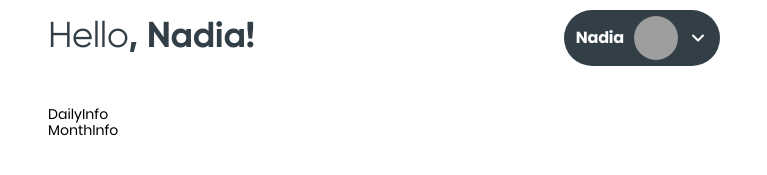
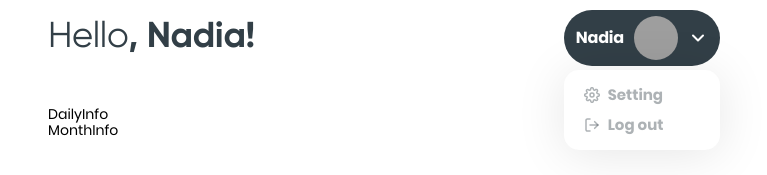
Before and after one commit to Oleksand-Kalinin/Oleksand-Kalinin-go-it-final-project-frontend-solo, a React (Vite) app: page /tracker in a window 1280 px wide. Shown: the part 646-821 px from the top of the page, without its empty margins (256-1023 px from the left). Built offline with nearby package versions, Linux system fonts and the light colour scheme; grey boxes are pictures that could not be loaded.

Commit message:
add component UserBArPopover, add styles for this component

```diff
--- a/src/components/UserBar/UserBar.module.css
+++ b/src/components/UserBar/UserBar.module.css
@@ -3,7 +3,7 @@
     border: none;
     padding: 6px 12px;
     max-width: 137px;
-    background-color: #323f47;
+    background-color: var(--main-color);
 
     align-self: flex-start;
     display: flex;
@@ -24,7 +24,7 @@
     line-height: 1.29;
     letter-spacing: -0.01em;
     text-align: center;
-    color: #fff;
+    color: var(--fifth-color);
 }
 
 .photoUser {
@@ -37,7 +37,6 @@
 .iconArrowUp {
     height: 16px;
     width: 16px;
-    stroke: #fff;
 }
 
 @media only screen and (min-width: 768px) {
--- a/src/components/UserBarPopover/UserBarPopover.module.css
+++ b/src/components/UserBarPopover/UserBarPopover.module.css
@@ -0,0 +1,57 @@
+.wrapperUserBarPopover {
+    border-radius: 15px;
+    padding: 14px 20px;
+    min-width: 100%;
+
+    box-shadow: 0 4px 50px 0 rgba(0, 0, 0, 0.1);
+    background-color: #fff;
+
+    display: flex;
+    flex-direction: column;
+    row-gap: 8px;
+    align-items: flex-start;
+
+    position: absolute;
+    top: calc(100% + 4px);
+    z-index: 2;
+}
+
+.btnUserBarPopover {
+    min-width: 77px;
+    padding: 0;
+    border: none;
+    background-color: transparent;
+    stroke: rgba(50, 63, 71, 0.4);
+    fill: transparent;
+
+    font-weight: 700;
+    font-size: 14px;
+    line-height: 1.29;
+    color: rgba(50, 63, 71, 0.4);
+
+    display: flex;
+    align-items: center;
+    column-gap: 8px;
+
+    transition:
+        color 250ms linear,
+        stroke 250ms linear;
+}
+
+.btnUserBarPopover:hover,
+.btnUserBarPopover:focus {
+    color: #323f47;
+    stroke: #323f47;
+}
+
+@media only screen and (min-width: 768px) {
+    .wrapperUserBarPopover {
+        max-width: 157px;
+    }
+
+    .btnUserBarPopover {
+        min-width: 80px;
+        font-size: 15px;
+        line-height: 1.49;
+    }
+}
--- a/src/components/UserBarPopover/UserBarPopover.tsx
+++ b/src/components/UserBarPopover/UserBarPopover.tsx
@@ -1,5 +1,66 @@
+import { useEffect } from "react";
+
+import sprite from "../../images/sprite.svg";
+
+import css from "./UserBarPopover.module.css";
+
 const UserBarPopover = () => {
-  return <div>UserBarPopover</div>;
+  const handleClickSetting = () => {
+    console.log("handleClickSetting");
+  };
+
+  const handleClickLogOut = () => {
+    console.log("handleClickLogOut");
+  };
+  useEffect(() => {
+    const handleClickDown = (event: KeyboardEvent) => {
+      if (event.code === "Escape") {
+        console.log("handleClickDown");
+      }
+    };
+
+    const handleClickBackDrop = (event: MouseEvent) => {
+      // if (userBarRef.current && !userBarRef.current.contains(event.target)) {
+      //   closeUserBarPopover();
+      // }
+      console.log("handleClickBackDrop", event.target);
+    };
+
+    window.addEventListener("keydown", handleClickDown);
+
+    window.addEventListener("mousedown", handleClickBackDrop);
+
+    return () => {
+      window.removeEventListener("keydown", handleClickDown);
+      window.removeEventListener("mousedown", handleClickBackDrop);
+    };
+  }, []);
+
+  return (
+    <div className={css.wrapperUserBarPopover}>
+      <button
+        className={css.btnUserBarPopover}
+        type="button"
+        onClick={handleClickSetting}
+      >
+        <svg className={css.iconSetting} width="16" height="16">
+          <use href={`${sprite}#settings-icon`}></use>
+        </svg>
+        Setting
+      </button>
+
+      <button
+        className={css.btnUserBarPopover}
+        type="button"
+        onClick={handleClickLogOut}
+      >
+        <svg className={css.iconLogOut} width="16" height="16">
+          <use href={`${sprite}#log-out-icon`}></use>
+        </svg>
+        Log out
+      </button>
+    </div>
+  );
 };
 
 export default UserBarPopover;
--- a/src/components/UserPanel/UserPanel.tsx
+++ b/src/components/UserPanel/UserPanel.tsx
@@ -4,7 +4,7 @@ import css from "./UserPanel.module.css";
 import UserBarPopover from "../UserBarPopover/UserBarPopover.tsx";
 
 const UserPanel = () => {
-  const [showUserBarPopover] = useState(false);
+  const [showUserBarPopover] = useState(true);
   return (
     <div className={css.wrapperUserPanel}>
       <p className={css.titleUserPanel}>
```
